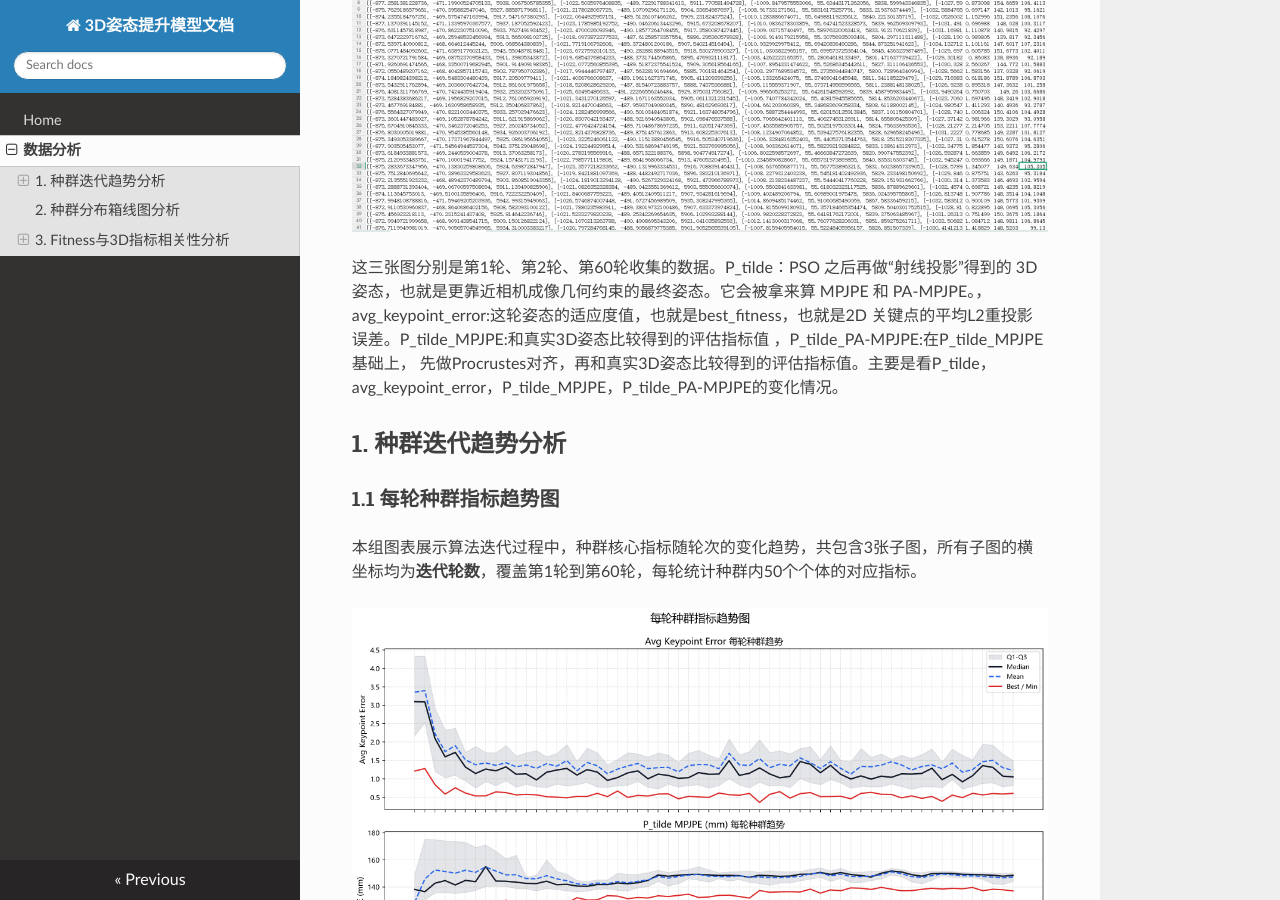
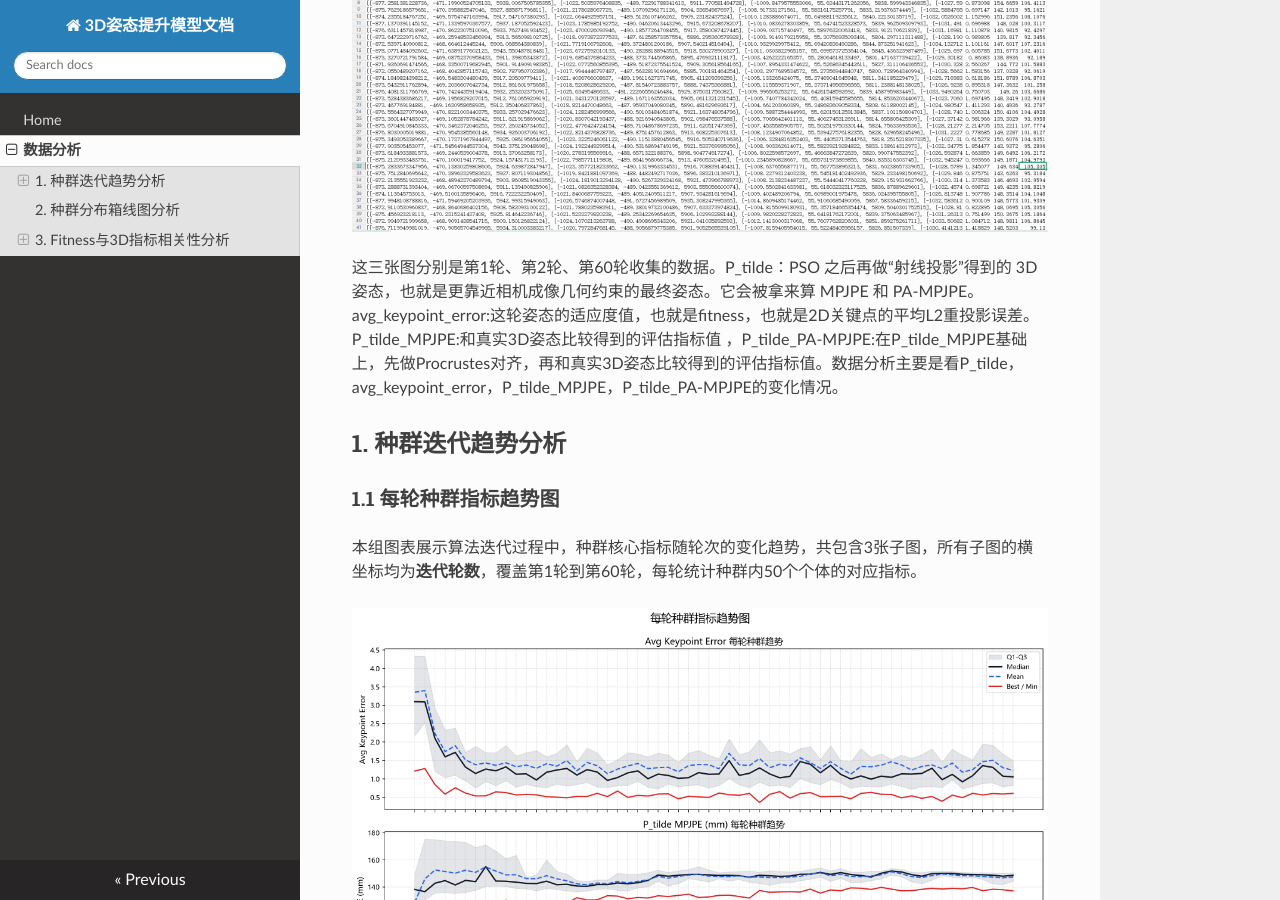
Before and after one commit to Caoruiting/3Dpsoe-doc, an MkDocs documentation site: the page built from docs/data-analysis.md, in a window 1280 px wide and 900 px high, scrolled down 853 px. Built offline with MkDocs 1.6.1, drawn with Linux system fonts in a browser that asks for light colours; nearby versions of some CDN libraries; part of the change alters nothing that is shown; some of the changed text lies outside the part shown.

Commit message:
Update data-analysis.md

```diff
--- a/docs/data-analysis.md
+++ b/docs/data-analysis.md
@@ -3,7 +3,7 @@
 ![第2轮数据表格图](images/Evolve2generation.png)
 ![第60轮数据表格图](images/Evolve60generation.png)
 
-这三张图分别是第1轮、第2轮、第60轮收集的数据。P_tilde：PSO 之后再做“射线投影”得到的 3D 姿态，也就是更靠近相机成像几何约束的最终姿态。它会被拿来算 MPJPE 和 PA-MPJPE。，avg_keypoint_error:这轮姿态的适应度值，也就是best_fitness，也就是2D 关键点的平均L2重投影误差。P_tilde_MPJPE:和真实3D姿态比较得到的评估指标值 ，P_tilde_PA-MPJPE:在P_tilde_MPJPE基础上， 先做Procrustes对齐，再和真实3D姿态比较得到的评估指标值。主要是看P_tilde，avg_keypoint_error，P_tilde_MPJPE，P_tilde_PA-MPJPE的变化情况。
+这三张图分别是第1轮、第2轮、第60轮收集的数据。P_tilde：PSO 之后再做“射线投影”得到的 3D 姿态，也就是更靠近相机成像几何约束的最终姿态。它会被拿来算 MPJPE 和 PA-MPJPE。avg_keypoint_error:这轮姿态的适应度值，也就是fitness，也就是2D关键点的平均L2重投影误差。P_tilde_MPJPE:和真实3D姿态比较得到的评估指标值 ，P_tilde_PA-MPJPE:在P_tilde_MPJPE基础上，先做Procrustes对齐，再和真实3D姿态比较得到的评估指标值。数据分析主要是看P_tilde，avg_keypoint_error，P_tilde_MPJPE，P_tilde_PA-MPJPE的变化情况。
 ## 1. 种群迭代趋势分析
 ### 1.1 每轮种群指标趋势图
 本组图表展示算法迭代过程中，种群核心指标随轮次的变化趋势，共包含3张子图，所有子图的横坐标均为**迭代轮数**，覆盖第1轮到第60轮，每轮统计种群内50个个体的对应指标。
@@ -34,7 +34,7 @@
 ---
 
 ## 2. 种群分布箱线图分析
-本组图表以箱线图形式，间隔展示不同迭代轮次的种群指标分布，更清晰地呈现每轮个体的离散程度、分位位置和异常点分布。
+本组图表以箱线图形式，展示每轮迭代轮次的种群指标分布，更清晰地呈现每轮个体的离散程度、分位位置和异常点分布。
 
 ![Avg Keypoint Error 每隔1轮的种群箱线图](images/box-avg-keypoint-error.png)
 
@@ -58,10 +58,10 @@
 - 横坐标 `x`：单个个体的 `avg_keypoint_error`（2D重投影误差，即Fitness）
 - 纵坐标 `y`：单个个体的3D姿态误差（MPJPE / PA-MPJPE）
 - 点的颜色：该个体所属的迭代轮次
+  如果横坐标（2D误差）很小的点，纵坐标（3D误差）也很小或者横坐标（2D误差）很大的点，纵坐标（3D误差）也很大 则表示有相关关系。否则不存在严格的相关关系
 
 #### 分析结论
 从散点分布可以观察到：大量横坐标（2D误差）很小的点，纵坐标（3D误差）反而很高；而部分横坐标较大的点，纵坐标却处于较低水平。
 这说明 `avg_keypoint_error` 与 `P_tilde_MPJPE` / `P_tilde_PA-MPJPE` 之间**不存在严格的单调正相关关系**，同一个2D投影结果可以对应多个差异较大的3D姿态。
 
-该现象本质是**单目2D约束下的深度歧义问题**：低2D重投影误差并不必然对应最低的3D姿态误差，仅靠2D投影约束无法完全消除深度维度的不确定性。
-如果两者相关性强，说明当前Fitness是优质的代理优化目标；如果相关性弱或不稳定，则验证了单视角2D约束存在天然的深度歧义局限。
+该现象本质是**单目2D约束下的深度歧义问题**：低2D重投影误差并不必然对应最低的3D姿态误差，仅靠2D投影约束无法完全消除深度维度的不确定性。验证了单视角2D约束存在天然的深度歧义局限。
```
